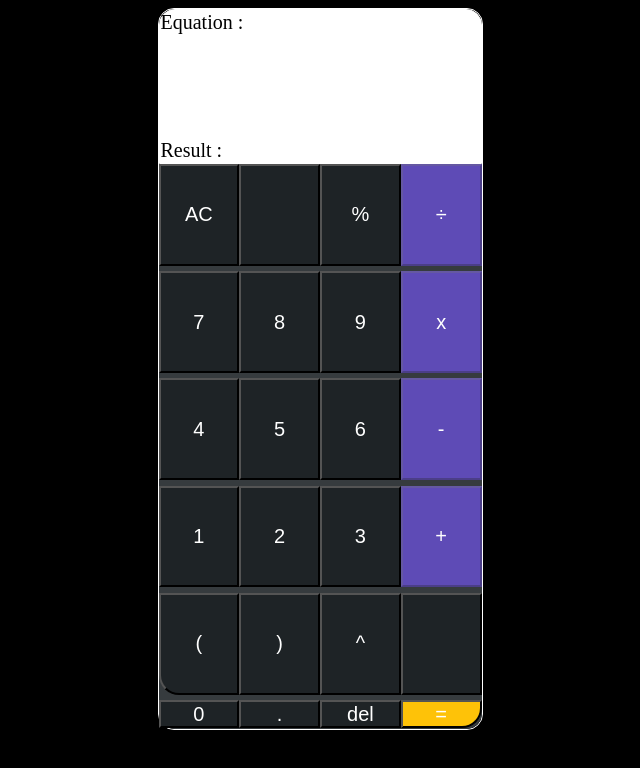
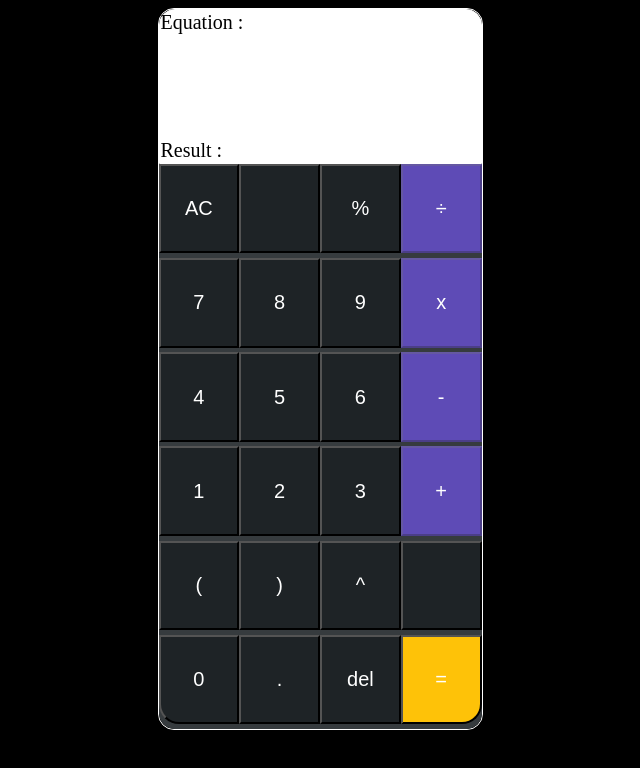
Before and after one commit to MansourH1/Calculator, a plain HTML site: page calculator/index.html in a window 1280 px wide. Shown: the whole page, without its empty margins (320-960 px from the left). Drawn offline with Linux system fonts and the light colour scheme.

Commit message:
Update style.css

```diff
--- a/calculator/style.css
+++ b/calculator/style.css
@@ -50,7 +50,7 @@ body{
 .btn-alignement{
     display: grid;
     grid-template-columns: repeat(4, 1fr);
-    grid-template-rows: repeat(5, 1fr);
+    grid-template-rows: repeat(6, 1fr);
     background-color:#363B3E ;
     border-radius: 0 0 1em 1em;
 }
@@ -77,7 +77,7 @@ button{
     background-color: #5E4BB6;
 }
 
-.btn-alignement button:nth-child(17) {
+.btn-alignement button:nth-child(21) {
     border-radius: 0 0 0 1em;
     background-color: #1E2326;
 }
```
